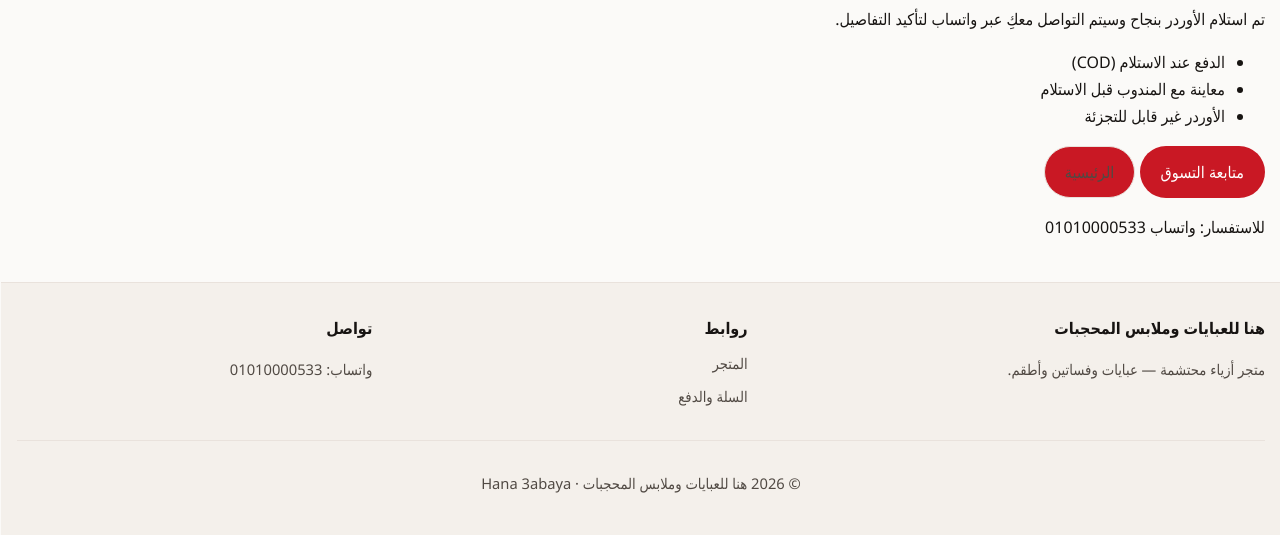
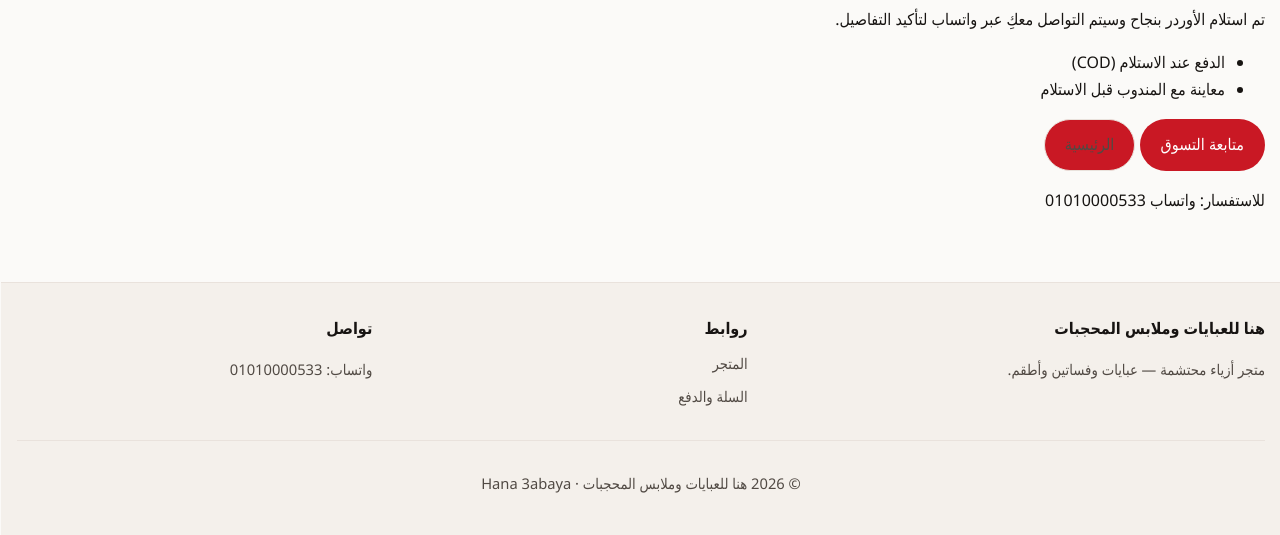
Before and after one commit to hana3abaya/hana3abaya-store, a plain HTML site: page thank-you.html in a window 1280 px wide. Shown: the part 265-800 px from the top of the page. Drawn offline with Linux system fonts and the light colour scheme.

Commit message:
Fix thank-you page: remove غير قابل للتجزئة

```diff
--- a/thank-you.html
+++ b/thank-you.html
@@ -1,4 +1,3 @@
-
 <!DOCTYPE html>
 <html lang="ar" dir="rtl">
 <head>
@@ -58,7 +57,6 @@
         <ul class="thankyou-points">
           <li>الدفع عند الاستلام (COD)</li>
           <li>معاينة مع المندوب قبل الاستلام</li>
-          <li>الأوردر غير قابل للتجزئة</li>
         </ul>
         <div class="thankyou-actions">
           <a class="btn" href="shop.html">متابعة التسوق</a>
```
